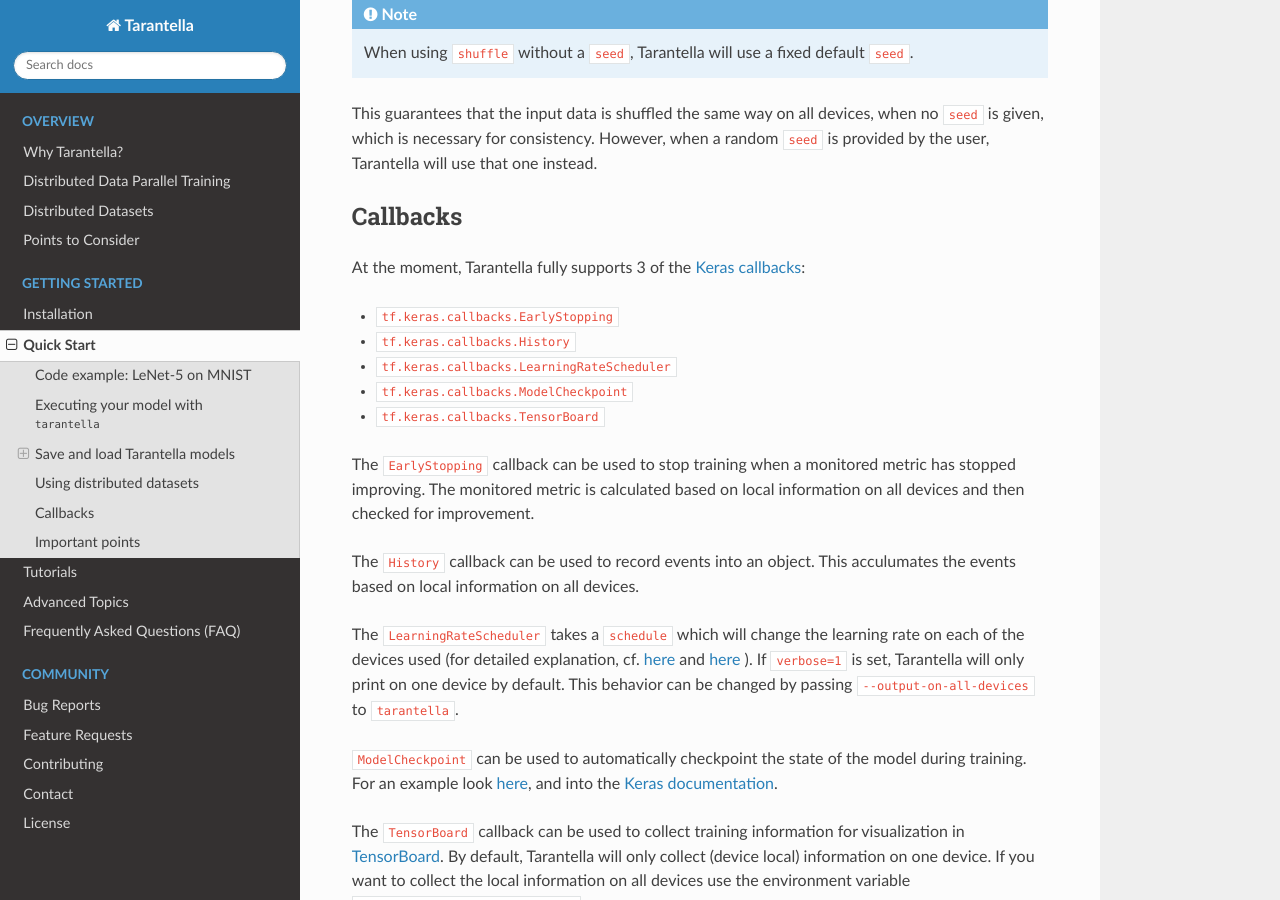
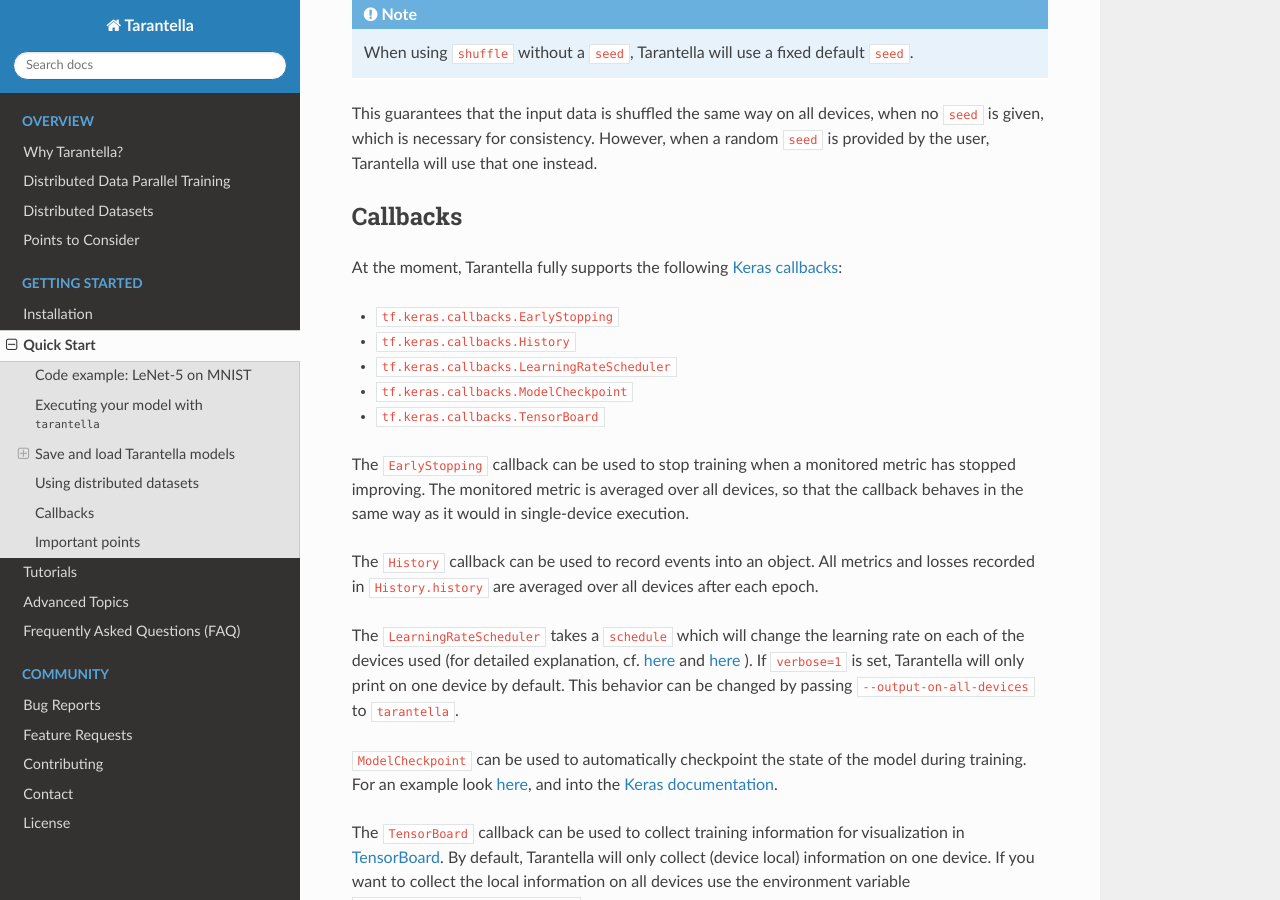
Before and after one commit to cc-hpc-itwm/tarantella, a Sphinx documentation site: the page built from docs/source/quick_start.rst, in a window 1280 px wide and 900 px high, scrolled down 8389 px. Built offline with Sphinx 7.4.7 and the Read the Docs theme 2.0.0, drawn with Linux system fonts in a browser that asks for light colours.

Commit message:
docs: UYpdate descriptions for `EarlyStopping` and `History` callbacks

```diff
--- a/docs/source/quick_start.rst
+++ b/docs/source/quick_start.rst
@@ -407,7 +407,7 @@
 Callbacks
 ^^^^^^^^^
 
-At the moment, Tarantella fully supports 3 of the
+At the moment, Tarantella fully supports the following
 `Keras callbacks <https://www.tensorflow.org/api_docs/python/tf/keras/callbacks>`__:
 
 * ``tf.keras.callbacks.EarlyStopping``
@@ -417,10 +417,11 @@
 * ``tf.keras.callbacks.TensorBoard``
 
 The ``EarlyStopping`` callback can be used to stop training when a monitored metric has stopped improving.
-The monitored metric is calculated based on local information on all devices and then checked for improvement.
+The monitored metric is averaged over all devices, so that the callback behaves in the same way as it would
+in single-device execution.
 
-The ``History`` callback can be used to record events into an object. This acculumates the events based
-on local information on all devices.
+The ``History`` callback can be used to record events into an object.
+All metrics and losses recorded in ``History.history`` are averaged over all devices after each epoch.
 
 The ``LearningRateScheduler`` takes a ``schedule`` which will change the learning rate
 on each of the devices used (for detailed explanation, cf.
```
